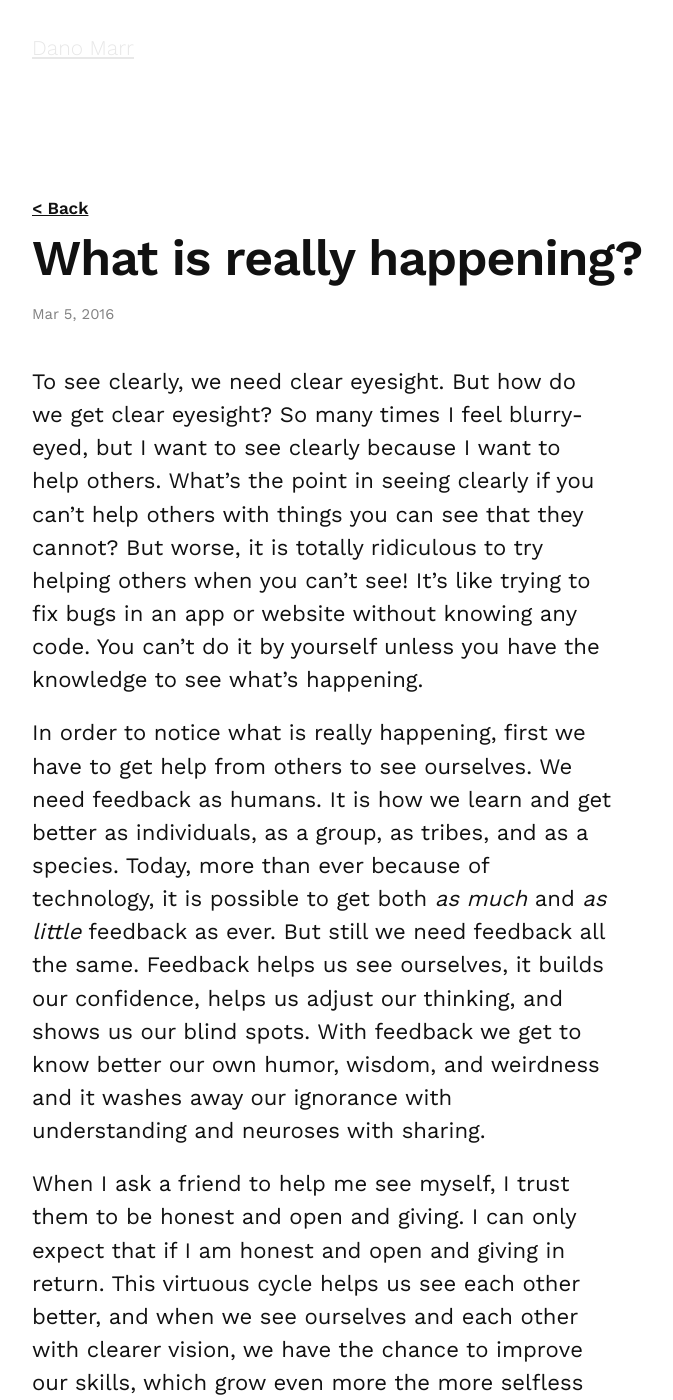
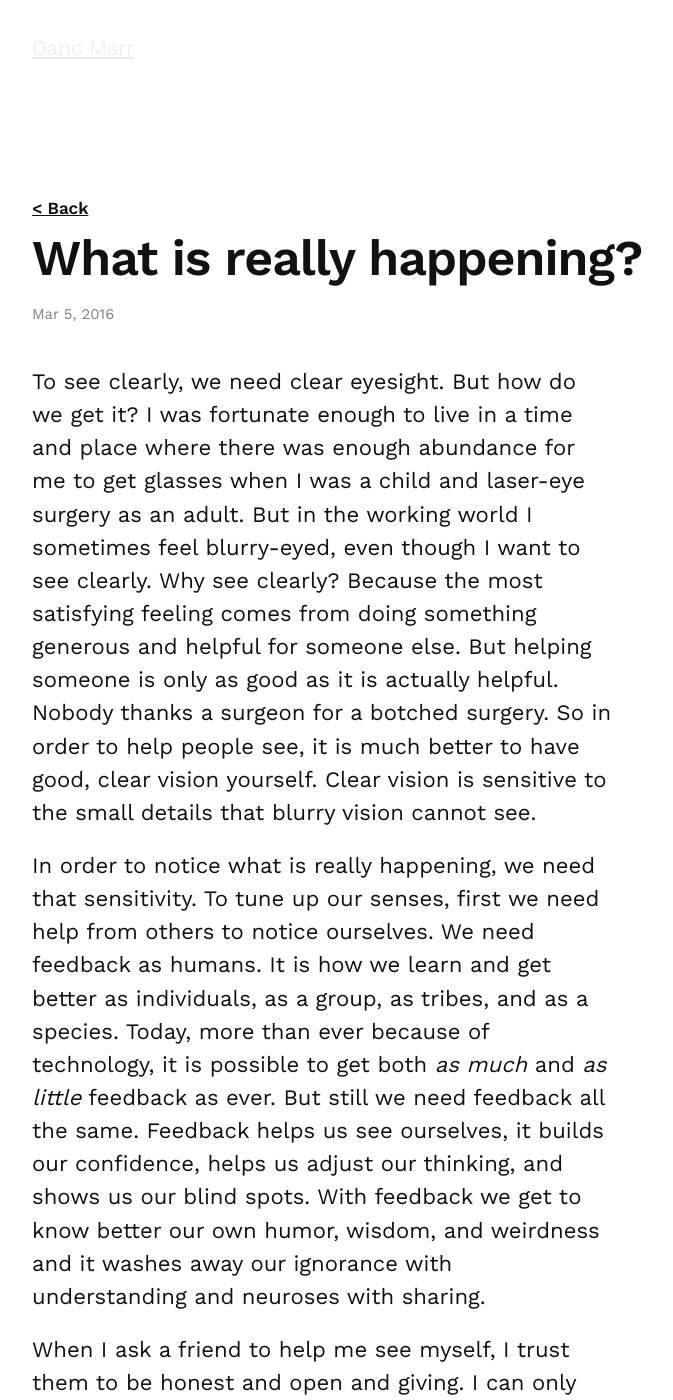
Before and after one commit to danomarr/danomarr.github.io, a Jekyll site: the page built from _posts/2016-03-05-what-is-really-happening.md, in a window 1280 px wide and 1400 px high. Shown: the whole window, without its empty margins (28-701 px from the left). Built offline with Jekyll 4.4.1, drawn with Linux system fonts in a browser that asks for light colours.

Commit message:
edited What Is Really Happening post

```diff
--- a/_posts/2016-03-05-what-is-really-happening.md
+++ b/_posts/2016-03-05-what-is-really-happening.md
@@ -5,9 +5,9 @@ date:   2016-03-05 15:31:24 +0100
 categories: relationships
 ---
 
-To see clearly, we need clear eyesight. But how do we get clear eyesight? So many times I feel blurry-eyed, but I want to see clearly because I want to help others. What's the point in seeing clearly if you can't help others with things you can see that they cannot? But worse, it is totally ridiculous to try helping others when you can't see! It's like trying to fix bugs in an app or website without knowing any code. You can't do it by yourself unless you have the knowledge to see what's happening.
+To see clearly, we need clear eyesight. But how do we get it? I was fortunate enough to live in a time and place where there was enough abundance for me to get glasses when I was a child and laser-eye surgery as an adult. But in the working world I sometimes feel blurry-eyed, even though I want to see clearly. Why see clearly? Because the most satisfying feeling comes from doing something generous and helpful for someone else. But helping someone is only as good as it is actually helpful. Nobody thanks a surgeon for a botched surgery. So in order to help people see, it is much better to have good, clear vision yourself. Clear vision is sensitive to the small details that blurry vision cannot see.
 
-In order to notice what is really happening, first we have to get help from others to see ourselves. We need feedback as humans. It is how we learn and get better as individuals, as a group, as tribes, and as a species. Today, more than ever because of technology, it is possible to get both *as much* and *as little* feedback as ever. But still we need feedback all the same. Feedback helps us see ourselves, it builds our confidence, helps us adjust our thinking, and shows us our blind spots. With feedback we get to know better our own humor, wisdom, and weirdness and it washes away our ignorance with understanding and neuroses with sharing.
+In order to notice what is really happening, we need that sensitivity. To tune up our senses, first we need help from others to notice ourselves. We need feedback as humans. It is how we learn and get better as individuals, as a group, as tribes, and as a species. Today, more than ever because of technology, it is possible to get both *as much* and *as little* feedback as ever. But still we need feedback all the same. Feedback helps us see ourselves, it builds our confidence, helps us adjust our thinking, and shows us our blind spots. With feedback we get to know better our own humor, wisdom, and weirdness and it washes away our ignorance with understanding and neuroses with sharing.
 
 When I ask a friend to help me see myself, I trust them to be honest and open and giving. I can only expect that if I am honest and open and giving in return. This virtuous cycle helps us see each other better, and when we see ourselves and each other with clearer vision, we have the chance to improve our skills, which grow even more the more selfless we become.
 
```
